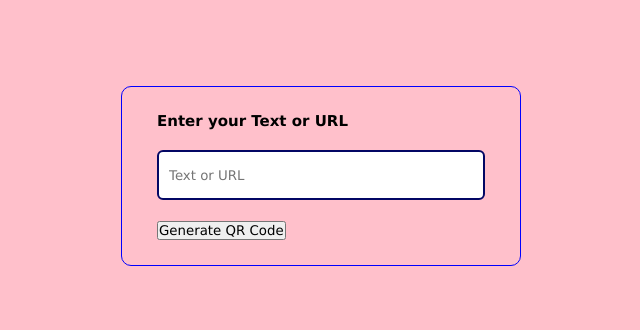
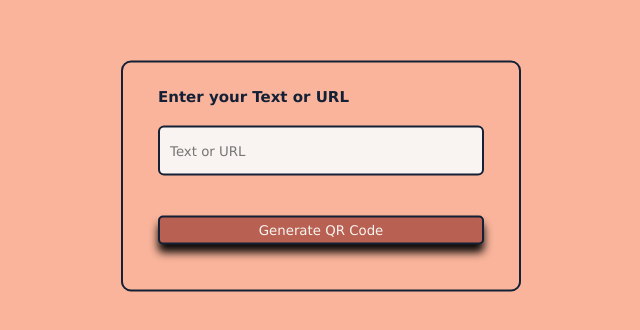
Before and after one commit to teli203/qr-code-generator, a plain HTML site: page index.html in a window 1280 px wide. Shown: the part 224-554 px from the top of the page, without its empty margins (319-959 px from the left). Drawn offline with Linux system fonts and the light colour scheme.

Commit message:
Update style css with container btn style and narrow down a website color scheme with bkgfd color change, border color change and increase px size

```diff
--- a/style.css
+++ b/style.css
@@ -6,7 +6,8 @@
 }
 
 body {
-    background: pink;
+    background: #f9b49b;
+    color: #132035;
 }
 
 .container {
@@ -16,7 +17,7 @@ body {
     top: 50%;
     left: 50%;
     transform: translate(-50%, -50%);
-    border: 1px solid blue;
+    border: 2px solid #132035;
     border-radius: 10px;
 }
 
@@ -27,11 +28,27 @@ body {
 }
 
 .container input {
+    background: #f9f4f1;
+    color: #132035;
     width: 100%;
     height: 50px;
     outline: 0;
     padding: 10px;
     margin: 10px 0 20px;
-    border: 2px solid #030764;
+    border: 2px solid #132035;
     border-radius: 6px;
 }
+
+.container button {
+    background: #b86051;
+    width: 100%;
+    height: 50%;
+    color: #f9f4f1;
+    border: 2px solid #132035;
+    border-radius: 5px;
+    box-shadow: 0 8px 8px rgba(0, 0, 0, 0.954);
+    cursor: pointer;
+    margin: 20px 0;
+    padding: 5px;
+    font-weight: 500;
+}
```
